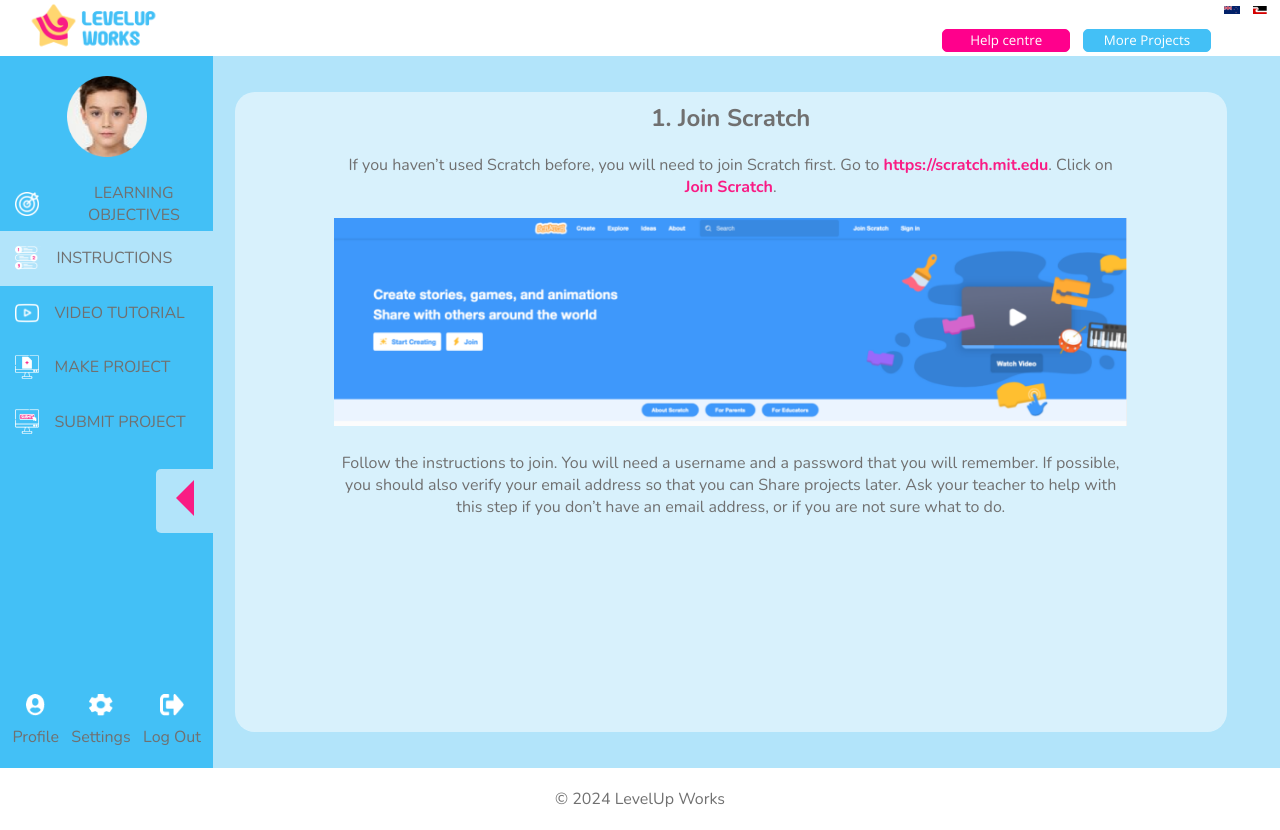
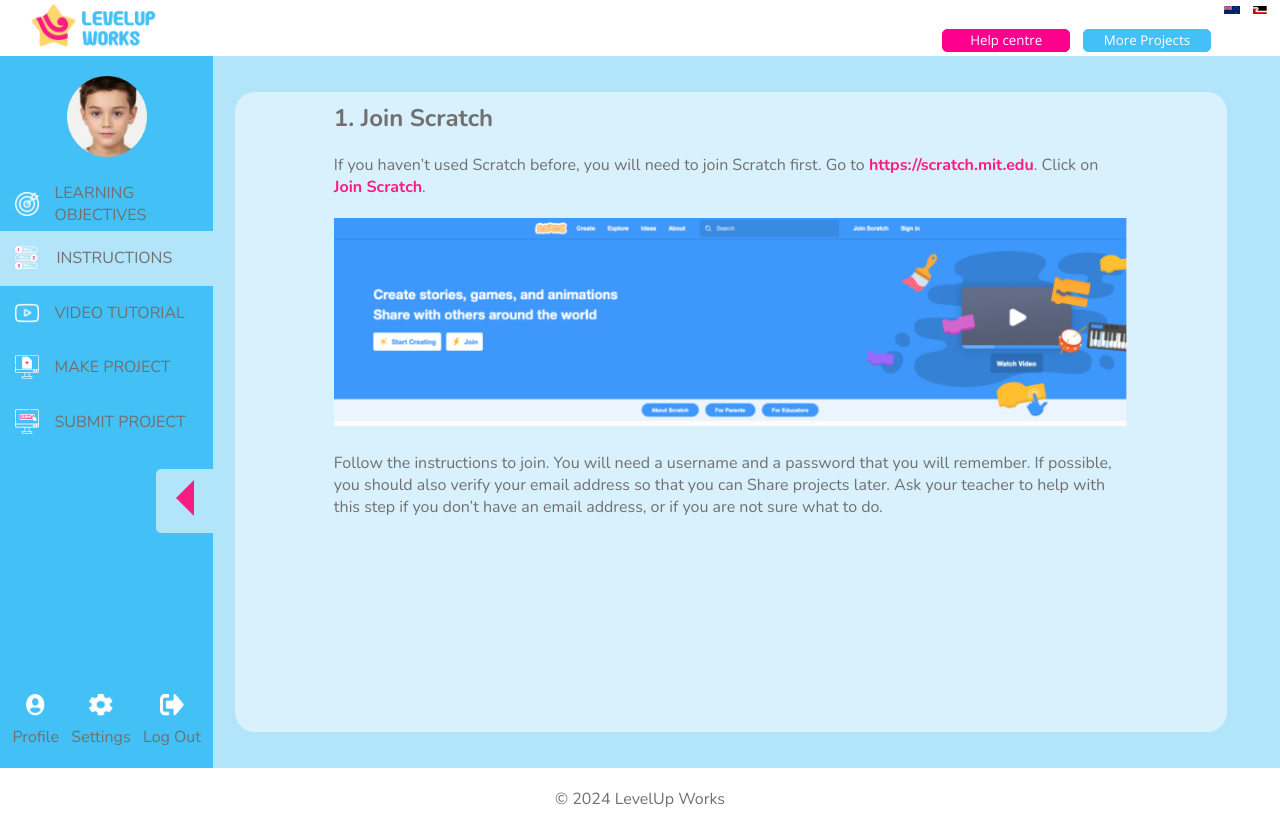
Before and after one commit to cyy963/education-portal-frontend, a React (Vite) app: page /student-dashboard/instructions in a window 1280 px wide. Built offline with nearby package versions, Linux system fonts and the light colour scheme; the HTML template or start-up script is replaced by a standard one.

Commit message:
Update LearningObjectives.module.css
added more classes to stop bleed

```diff
--- a/src/pages/StudentDashboard/components/LearningObjectives/LearningObjectives.module.css
+++ b/src/pages/StudentDashboard/components/LearningObjectives/LearningObjectives.module.css
@@ -8,7 +8,7 @@
   width: 95%;
 }
 
-h2 {
+.explore {
   font-family: 'Nunito', sans-serif;
   font-weight: bold;
   font-size: 24px;
@@ -17,15 +17,14 @@ h2 {
 }
 
 /* Why is my H3 not working????? */
-h3 {
+.blocks {
   font-family: 'Nunito', sans-serif;
   font-weight: bold;
   font-size: 18px;
   color: #707070; /* Hex color for the text - specified in photoshop mockup supplied */
-
 }
 
-p {
+.body {
   text-align: center;
   font-family: 'Nunito', sans-serif;
   font-weight: regular;
@@ -37,7 +36,6 @@ p {
 .columns, .row {
   display: flex;
   justify-content: space-between;
-
 }
 
 .row {
@@ -50,7 +48,7 @@ p {
   box-sizing: border-box; /* Include padding in width calculation */
 }
 
-.column img {
+.img {
   max-width: 100%; /* Make images responsive */
   height: auto; /* Maintain aspect ratio */
   max-height: 100%;
```
